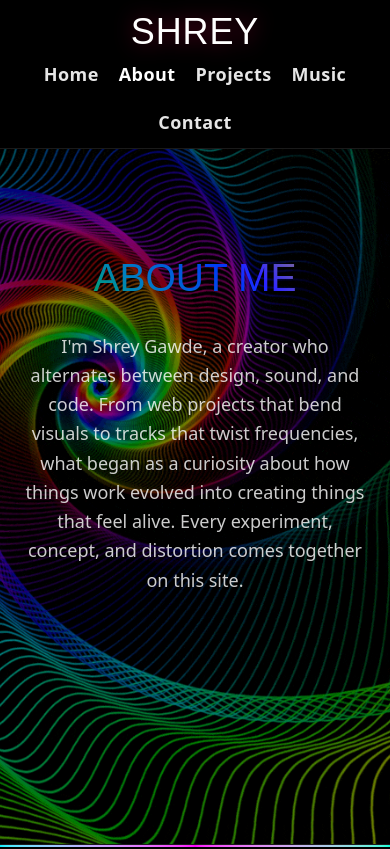
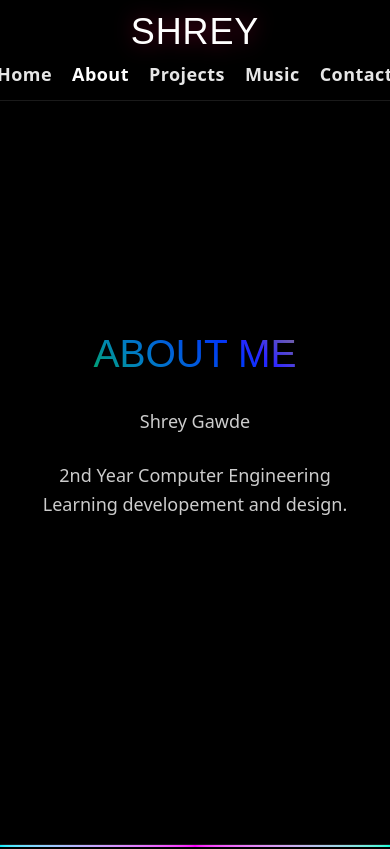
Before and after one commit to shreygawde/shreygawde.com, a React (Vite) app: page /about in a window 390 px wide. Shown: the top 849 px of the page. Built offline with nearby package versions, Linux system fonts and the light colour scheme; a web font is replaced by a local one.

Commit message:
Vercel error solved

```diff
--- a/src/assets/components/Navigation.jsx
+++ b/src/assets/components/Navigation.jsx
@@ -14,7 +14,7 @@ export default function Navigation() {
       {/* Navigation Links */}
       <div className="mx-auto px-4 absolute md:top-[-14px] z-20 w-full top-[-34px] ">
         <ul className="
-          flex flex-wrap justify-evenly items-center
+          flex flex-nowrap whitespace-nowrap overflow-x-auto justify-evenly items-center
           gap-1 md:gap-[80px] lg:gap-[120px]
           py-4 text-2xl
         ">
--- a/src/assets/components/StyledNavigation.jsx
+++ b/src/assets/components/StyledNavigation.jsx
@@ -35,8 +35,8 @@ export default function Navigation() {
       {/* Links */}
       <div
         className={`
-          flex ${isMobile ? "flex-wrap justify-center gap-5" : "gap-10"}
-          font-bold font-semibold
+          flex ${isMobile ? "flex-nowrap whitespace-nowrap overflow-x-auto justify-center gap-5" : "gap-10"}
+          font-bold
           text-lg md:text-xl
           tracking-wide
         `}
--- a/src/pages/About.jsx
+++ b/src/pages/About.jsx
@@ -2,14 +2,12 @@ export default function About() {
   return (
     <div
       className="relative min-h-screen flex flex-col items-center justify-center text-white overflow-hidden"
-      style={{
-        background: "url('/raindow-3351.gif') center/cover no-repeat",
-      }}
+
     >
-      {/* Overlay for readability */}
+
       <div className="absolute inset-0 bg-black/50 z-0" />
 
-      {/* CONTENT */}
+
       <div className="relative z-10 text-center px-6">
         <h1
           className="font-art text-[10vw] sm:text-[8vw] md:text-[6vw] select-none"
@@ -24,8 +22,11 @@ export default function About() {
           ABOUT ME
         </h1>
         <p className="max-w-2xl mx-auto mt-6 text-lg opacity-80 leading-relaxed">
-          I'm Shrey Gawde, a creator who alternates between design, sound, and code.  From web projects that bend visuals to tracks that twist frequencies, what began as a curiosity about how things work evolved into creating things that feel alive.  Every experiment, concept, and distortion comes together on this site.
-        </p>
+          Shrey Gawde
+          </p>
+          <p className="max-w-2xl mx-auto mt-6 text-lg opacity-80 leading-relaxed">
+          2nd Year Computer Engineering Learning developement and design.
+          </p>
       </div>
 
       <style>{`
--- a/src/pages/Home.jsx
+++ b/src/pages/Home.jsx
@@ -18,7 +18,7 @@ export default function Home() {
         setMotionEnabled(true);
         window.removeEventListener("click", handler);
       };
-      // ask for permission on first tap anywhere
+
       window.addEventListener("click", handler, { once: true });
       return () => window.removeEventListener("click", handler);
     }
@@ -36,7 +36,7 @@ export default function Home() {
 
     const layers = Array.from(wrapper.querySelectorAll(".par-layer"));
     const ease = 0.08;
-    const strength = isMobile ? 25 : 45;
+    const strength = isMobile ? 54 : 45;
 
     const move = (x, y) => {
       pointer.current.x = x;
@@ -51,9 +51,11 @@ export default function Home() {
     };
 
     const onTilt = (e) => {
-      // e.gamma (left-right) & e.beta (front-back)
-      const x = (e.gamma + 45) / 90; // normalize -45 to +45
-      const y = (e.beta + 45) / 90;
+
+      const x = (e.gamma + 90) / 180;
+      const y = (e.beta + 90) / 180;
+      x = Math.max(0, Math.min(1, x));
+      y = Math.max(0, Math.min(1, y));
       move(x, y);
     };
 
@@ -90,7 +92,7 @@ export default function Home() {
 
   return (
     <div ref={wrapperRef} className="relative w-full min-h-screen overflow-hidden bg-black">
-      {/* BACKGROUND PARALLAX */}
+
       <img src="/Ascend.jpg" className="par-layer absolute inset-0 w-full h-full object-cover" data-depth="0.05" alt="bg" />
       <img src="/Ascend2.png" className="par-layer absolute inset-0 w-full h-full object-cover opacity-90" data-depth="0.15" alt="layer" />
       <div className="absolute inset-0 flex justify-center items-center z-[5] pointer-events-none">
```
Also changed, not shown: vercel.json (added), 1 other file (tests, documents, lock files or other folders).
